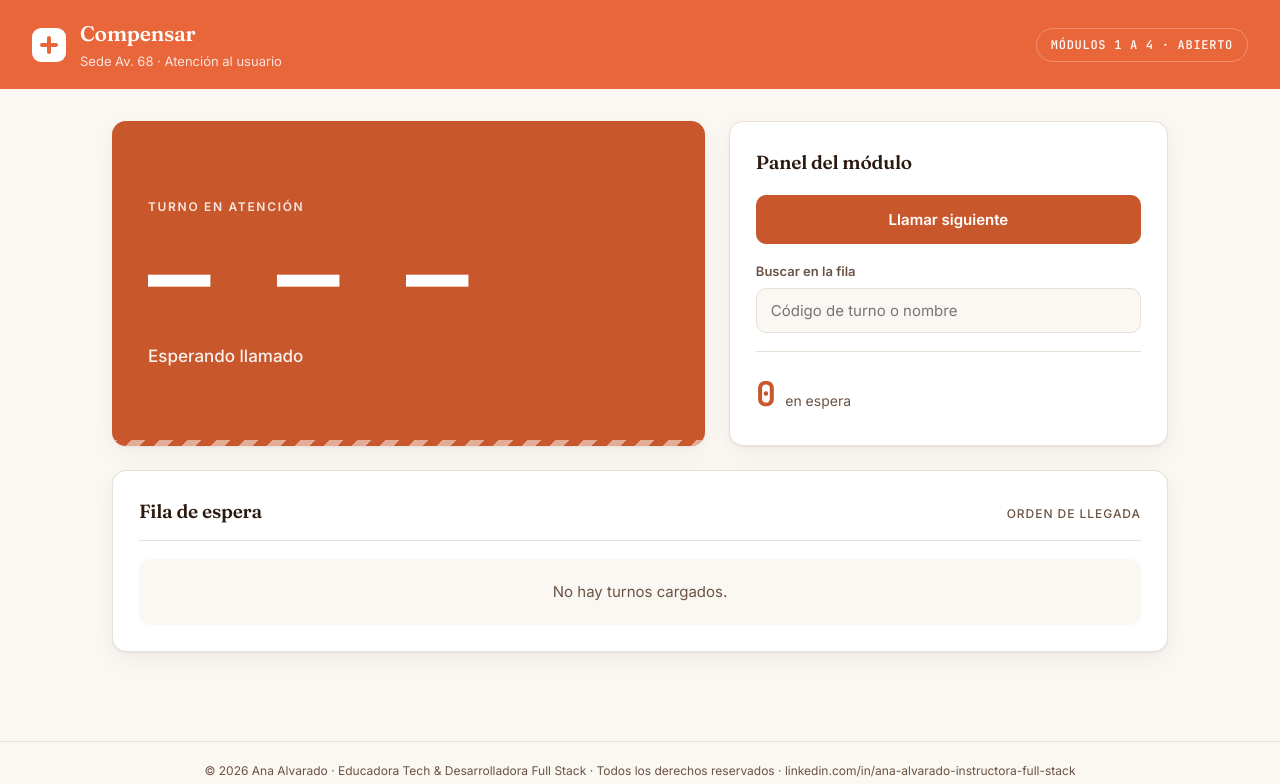
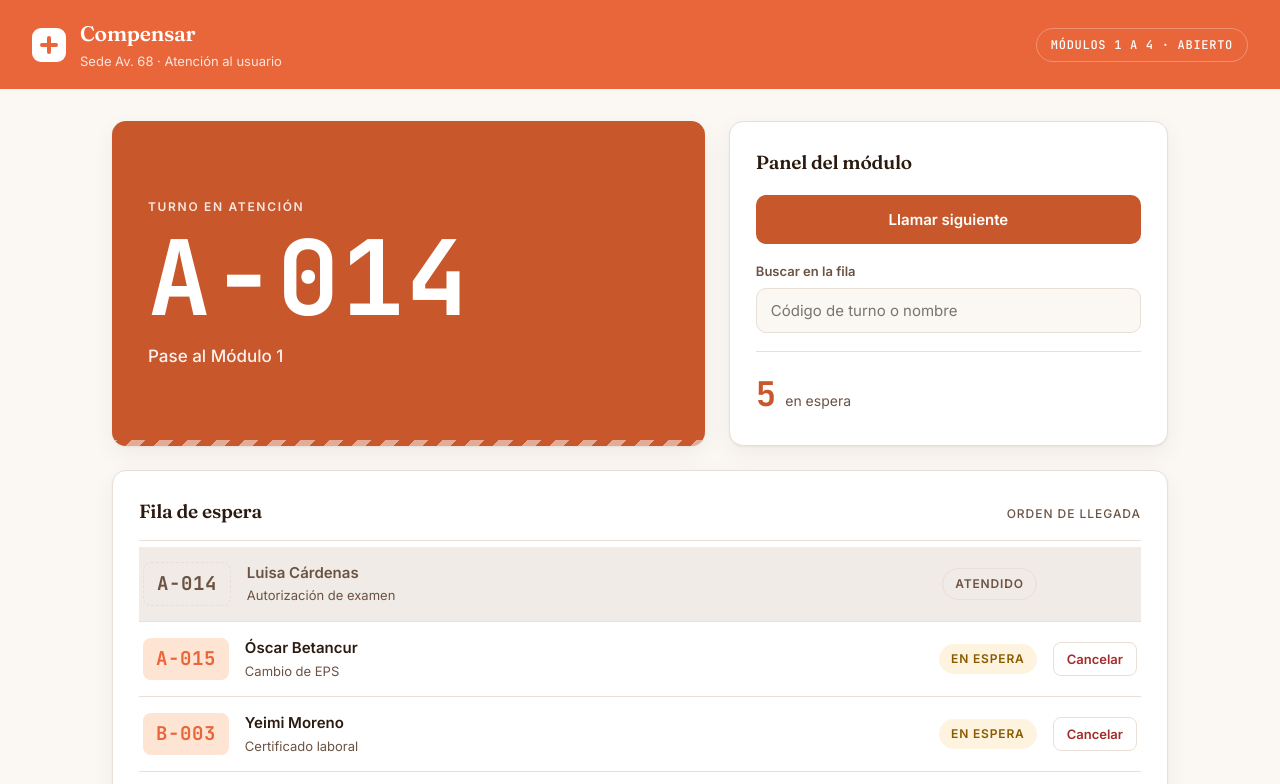
Before and after one commit to AnaMariaAlvaradoM/Lab_EventosJS_CH15, a website: page tablero/index.html in a window 1280 px wide. Both pictures are taken after a click on the button "Llamar siguiente". Shown: the top 784 px of the page. Drawn offline with Linux system fonts and the light colour scheme.

Commit message:
Tablero de turnos completado

```diff
--- a/tablero/app.js
+++ b/tablero/app.js
@@ -11,12 +11,12 @@
 
 // ===== Los datos: la fila de la sede (ya vienen listos, no los borres) =====
 const turnos = [
-  { codigo: "A-014", nombre: "Luisa Cárdenas",  tramite: "Autorización de examen", modulo: "Módulo 1", atendido: false },
-  { codigo: "A-015", nombre: "Óscar Betancur",  tramite: "Cambio de EPS",          modulo: "Módulo 2", atendido: false },
-  { codigo: "B-003", nombre: "Yeimi Moreno",    tramite: "Certificado laboral",    modulo: "Módulo 3", atendido: false },
+  { codigo: "A-014", nombre: "Luisa Cárdenas", tramite: "Autorización de examen", modulo: "Módulo 1", atendido: false },
+  { codigo: "A-015", nombre: "Óscar Betancur", tramite: "Cambio de EPS", modulo: "Módulo 2", atendido: false },
+  { codigo: "B-003", nombre: "Yeimi Moreno", tramite: "Certificado laboral", modulo: "Módulo 3", atendido: false },
   { codigo: "A-016", nombre: "Camilo Restrepo", tramite: "Autorización de examen", modulo: "Módulo 1", atendido: false },
-  { codigo: "B-004", nombre: "Sandra Ruiz",     tramite: "Afiliación de hijo",     modulo: "Módulo 4", atendido: false },
-  { codigo: "A-017", nombre: "Jhon Quintero",   tramite: "Incapacidad",            modulo: "Módulo 2", atendido: false }
+  { codigo: "B-004", nombre: "Sandra Ruiz", tramite: "Afiliación de hijo", modulo: "Módulo 4", atendido: false },
+  { codigo: "A-017", nombre: "Jhon Quintero", tramite: "Incapacidad", modulo: "Módulo 2", atendido: false }
 ];
 
 // ============================================================
@@ -29,6 +29,13 @@ const turnos = [
 // ============================================================
 
 // Tu código aquí
+const visorNumero = document.getElementById("visorNumero");
+const visorModulo = document.getElementById("visorModulo");
+const listaEspera = document.getElementById("listaEspera");
+const btnLlamar = document.getElementById("btnLlamar");
+const buscador = document.getElementById("buscador");
+const contadorFila = document.getElementById("contadorFila");
+const mensajeVacio = document.getElementById("mensajeVacio");
 
 // ============================================================
 // Ejercicio 02 · pintarFila(): del arreglo a la pantalla
@@ -51,6 +58,73 @@ const turnos = [
 
 // Tu código aquí
 
+function pintarFila() {
+  listaEspera.textContent = "";
+
+  for (let index = 0; index < turnos.length; index++) {
+    const turno = turnos[index];
+
+    const item = document.createElement("li");
+    item.className = "turno";
+
+    //parte 4 dej ejercicio
+    if (turno.atendido) {
+      item.classList.add("turno--atendido");
+    }
+
+    //parte del ejercicio 6
+    item.dataset.codigo = turno.codigo;
+    item.dataset.modulo = turno.modulo;
+    item.dataset.nombre = turno.nombre;
+
+    const codigo = document.createElement("span");
+    codigo.className = "turno__codigo";
+    codigo.textContent = turno.codigo;
+    item.appendChild(codigo);
+
+    const datos = document.createElement("div");
+    datos.className = "turno__datos";
+
+      const nombre = document.createElement("p");
+      nombre.className = "turno__nombre";
+      nombre.textContent = turno.nombre;
+      datos.appendChild(nombre);
+
+      const tramite = document.createElement("p");
+      tramite.className = "turno__tramite";
+      tramite.textContent = turno.tramite;
+      datos.appendChild(tramite);
+      //me hace falta un test 2 para pasar pro no determino que es lo que falla
+
+    item.appendChild(datos);
+
+    const estado = document.createElement("span");
+    estado.className = "turno__estado";
+    //ota parte del ejercicio 4
+    estado.textContent = turno.atendido ? "Atendido" : "En espera";
+
+    item.appendChild(estado);
+
+    //otra parte del ejercicio 6
+    const botonCancelar = document.createElement("button");
+    botonCancelar.className = "turno__cancelar";
+    botonCancelar.textContent = "Cancelar";
+    botonCancelar.dataset.accion = "cancelar";
+    item.appendChild(botonCancelar);
+
+    listaEspera.appendChild(item);
+  }
+
+  mensajeVacio.hidden = turnos.length > 0;
+
+  //parte del ejercicio 5
+  actualizarContador();
+
+  //funcion ejercicio 8
+  aplicarBusqueda();
+}
+pintarFila();
+
 // ============================================================
 // Ejercicio 03 · Llamar al siguiente (evento click)
 // ============================================================
@@ -63,6 +137,30 @@ const turnos = [
 // ============================================================
 
 // Tu código aquí
+function llamarSiguiente() {
+  let turnoActual = null;
+
+  for (let index = 0; index < turnos.length; index++) {
+    if (turnos[index].atendido === false) {
+      turnoActual = turnos[index];
+      turnoActual.atendido = true;
+      break;
+    }
+  }
+
+  if (!turnoActual) {
+    visorNumero.textContent = "— — —";
+    visorModulo.textContent = "No hay turnos en espera";
+    return;
+  }
+
+  visorNumero.textContent = turnoActual.codigo;
+  visorModulo.textContent = "Pase al " + turnoActual.modulo;
+
+  pintarFila();
+}
+
+btnLlamar.addEventListener("click", llamarSiguiente);
 
 // ============================================================
 // Ejercicio 04 · Estados con classList
@@ -83,6 +181,10 @@ const turnos = [
 // ============================================================
 
 // Tu código aquí
+function actualizarContador() {
+  const turnosPendientes = listaEspera.querySelectorAll(".turno:not(.turno--atendido)");
+  contadorFila.textContent = turnosPendientes.length;
+}
 
 // ============================================================
 // Ejercicio 06 · Datos escondidos con dataset y el botón Cancelar
@@ -106,6 +208,25 @@ const turnos = [
 // ============================================================
 
 // Tu código aquí
+function cancelarTurno(evento) {
+  if (evento.target.dataset.accion !== "cancelar") {
+    return;
+  }
+
+  const item = evento.target.closest(".turno");
+  const codigoBuscado = item.dataset.codigo;
+
+  for (let index = 0; index < turnos.length; index++) {
+    if (turnos[index].codigo === codigoBuscado) {
+      turnos.splice(index, 1);
+      break;
+    }
+  }
+
+  pintarFila();
+}
+
+listaEspera.addEventListener("click", cancelarTurno);
 
 // ============================================================
 // Ejercicio 08 · Búsqueda en vivo (evento input)
@@ -118,9 +239,27 @@ const turnos = [
 // ============================================================
 
 // Tu código aquí
+function aplicarBusqueda() {
+  const textoBuscado = buscador.value.toLowerCase();
+  const items = listaEspera.querySelectorAll(".turno");
+
+  for (let index = 0; index < items.length; index++) {
+    const item = items[index];
+    const contenido = (item.dataset.codigo + " " + item.dataset.nombre).toLowerCase();
+
+    if (contenido.includes(textoBuscado)) {
+      item.classList.remove("turno--oculto");
+    } else {
+      item.classList.add("turno--oculto");
+    }
+  }
+}
+
+buscador.addEventListener("input", aplicarBusqueda);
 
 // ============================================================
 // Arranque: pinta la fila apenas abre la página
 // ============================================================
 
 // Cuando termines el Ejercicio 02, escribe aquí abajo: pintarFila();
+pintarFila();
--- a/tablero/index.html
+++ b/tablero/index.html
@@ -50,10 +50,10 @@ El <script> de app.js va al final del <body>: no lo muevas.
       <p class="visor__rotulo">Turno en atención</p>
 
       <!-- HUECO 1: este párrafo necesita un id -->
-      <p class="visor__numero">— — —</p>
+      <p class="visor__numero" id="visorNumero">— — —</p>
 
       <!-- HUECO 2: este párrafo necesita un id -->
-      <p class="visor__modulo">Esperando llamado</p>
+      <p class="visor__modulo" id="visorModulo">Esperando llamado</p>
     </section>
 
     <!-- ============================================================
@@ -71,6 +71,7 @@ El <script> de app.js va al final del <body>: no lo muevas.
         <label class="panel__etiqueta" for="buscador">Buscar en la fila</label>
         <!-- HUECO 3: este input necesita un id -->
         <input
+          id="buscador"
           class="panel__input"
           type="text"
           placeholder="Código de turno o nombre">
@@ -79,7 +80,7 @@ El <script> de app.js va al final del <body>: no lo muevas.
       <div class="panel__conteo">
         <p class="conteo">
           <!-- HUECO 4: este span necesita un id -->
-          <span class="conteo__cifra">0</span>
+          <span class="conteo__cifra" id="contadorFila">0</span>
           <span class="conteo__texto">en espera</span>
         </p>
       </div>
@@ -97,7 +98,7 @@ El <script> de app.js va al final del <body>: no lo muevas.
       </div>
 
       <!-- HUECO 5: esta lista necesita un id -->
-      <ul class="fila__lista"></ul>
+      <ul class="fila__lista" id="listaEspera"></ul>
 
       <p class="fila__vacia" id="mensajeVacio">No hay turnos cargados.</p>
     </section>
```
